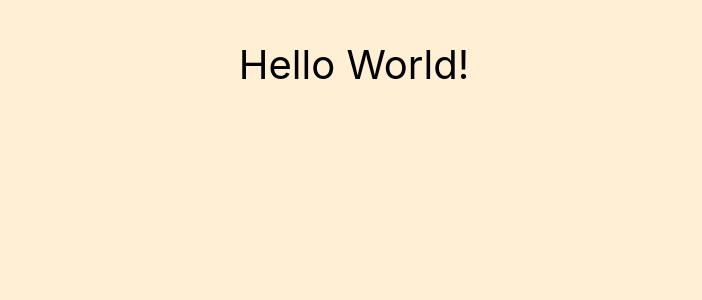
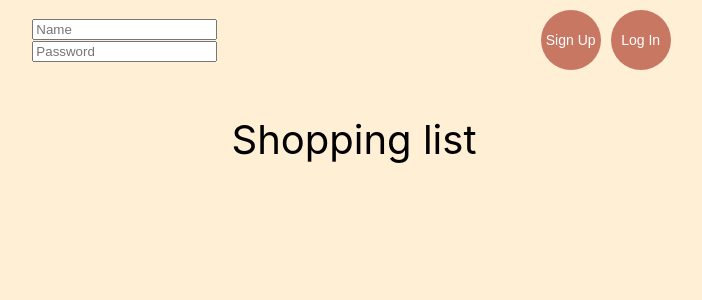
Before and after one commit to LisaStur/shopping-list, a React (Create React App) app: page / in a window 1280 px wide. Shown: the top 300 px of the page, without its empty margins (286-988 px from the left). Built offline with nearby package versions, Linux system fonts and the light colour scheme.

Commit message:
setting up project, started setup login

```diff
--- a/package.json
+++ b/package.json
@@ -9,6 +9,7 @@
     "react": "^17.0.1",
     "react-dom": "^17.0.1",
     "react-scripts": "4.0.0",
+    "styled-components": "^5.2.1",
     "web-vitals": "^0.2.4"
   },
   "scripts": {
--- a/src/App.js
+++ b/src/App.js
@@ -1,8 +1,9 @@
-import './App.css';
+import './App.css'
+import { ShoppingList } from './pages/ShoppingList'
 
 const App = () => {
   return (
-    <p>Hello World!</p>
+    <ShoppingList />
   )
 }
 
--- /dev/null
+++ b/src/components/Login.js
@@ -0,0 +1,83 @@
+import React, { useState } from 'react'
+import styled from 'styled-components'
+
+const SIGNUP_URL = 'http://localhost:8080/users'
+const LOGIN_URL = 'http://localhost:8080/sessions'
+
+export const Login = () => {
+  const [name, setName] = useState('')
+  const [password, setPassword] = useState('')
+
+  const handleSignUp = event => {
+    event.preventDefault()
+
+    fetch(SIGNUP_URL, {
+      method: 'POST',
+      body: JSON.stringify({ name, password }),
+      headers: { 'Content-Type': 'application/json' }
+    })
+    .then(res => res.json())
+    .then(json => console.log(json))
+  }
+
+  const handleLogin = event => {
+    event.preventDefault()
+
+    fetch(LOGIN_URL, {
+      method: 'POST',
+      body: JSON.stringify({ name, password }),
+      headers: { 'Content-Type': 'application/json' }
+    })
+    .then(res => res.json())
+    .then(json => console.log(json))
+  }
+
+
+  return (
+    <LoginSection>
+      <InputSection>
+        <label>
+          <input required minLength="3" type='text' placeholder='Name' value={name} onChange={event => setName(event.target.value)}/>
+        </label>
+        <label>
+          <input required minLength="3" type='password' placeholder='Password' value={password} onChange={event => setPassword(event.target.value)}/>
+        </label>
+      </InputSection>
+      <ButtonSection>
+        <Button type='submit' onClick={handleSignUp}>Sign Up</Button>
+        <Button type='submit' onClick={handleLogin}>Log In</Button>
+      </ButtonSection>
+    </LoginSection>
+  )
+}
+
+const LoginSection = styled.section`
+  display: flex;
+  flex-direction: row;
+  justify-content: space-evenly;
+  align-items: center;
+  margin-top: 5px;
+`
+const InputSection = styled.div`
+  display: flex;
+  flex-direction: column;
+`
+const ButtonSection = styled.div`
+  display: flex;
+  flex-direction: row;
+`
+const Button = styled.button`
+  background-color: #c77762;
+  border: none;
+  color: white;
+  padding: 5px;
+  height: 60px;
+  width: 60px;
+  text-align: center;
+  text-decoration: none;
+  display: inline-block;
+  font-size: 14px;
+  margin: 5px;
+  cursor: pointer;
+  border-radius: 50%;
+`
--- /dev/null
+++ b/src/pages/ShoppingList.js
@@ -0,0 +1,17 @@
+import React from 'react'
+import styled from 'styled-components'
+import { Login } from '../components/Login'
+
+export const ShoppingList = () => {
+  return(
+    <ShoppingSection>
+      <Login />
+      <p>Shopping list</p>
+    </ShoppingSection>
+  )
+}
+
+const ShoppingSection = styled.section`
+  display: flex;
+  flex-direction: column;
+`
```
Also changed, not shown: 1 other file (tests, documents, lock files or other folders).
